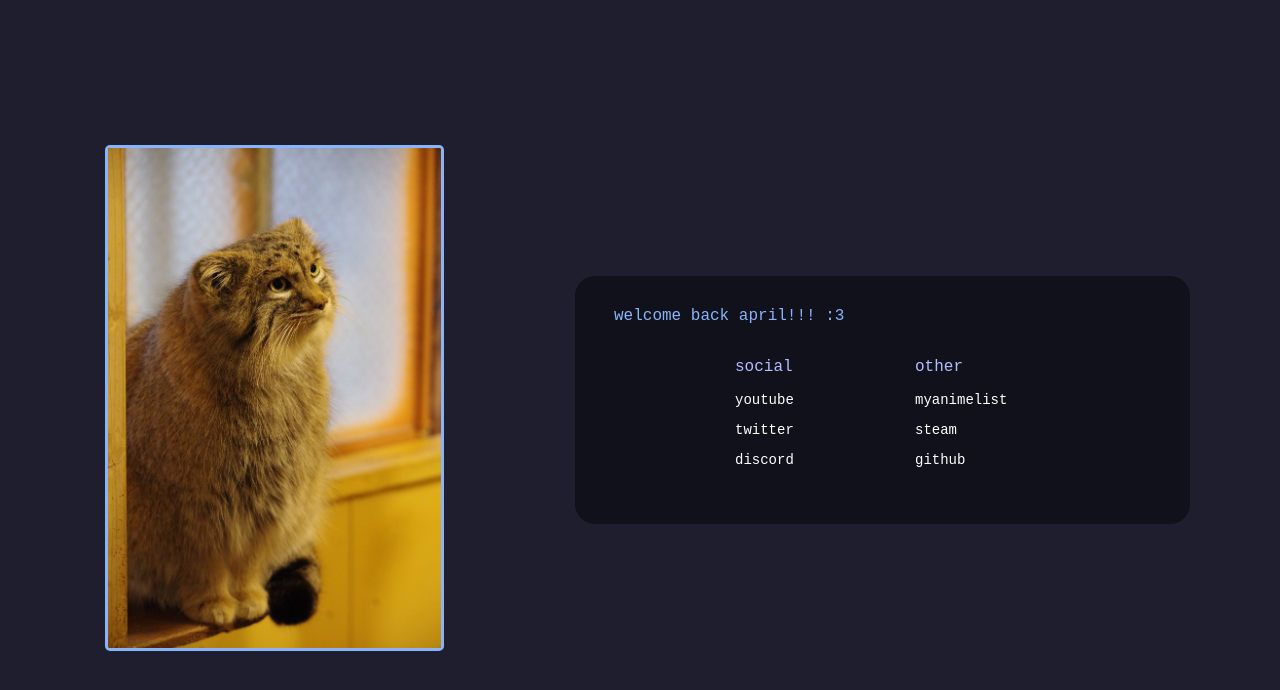
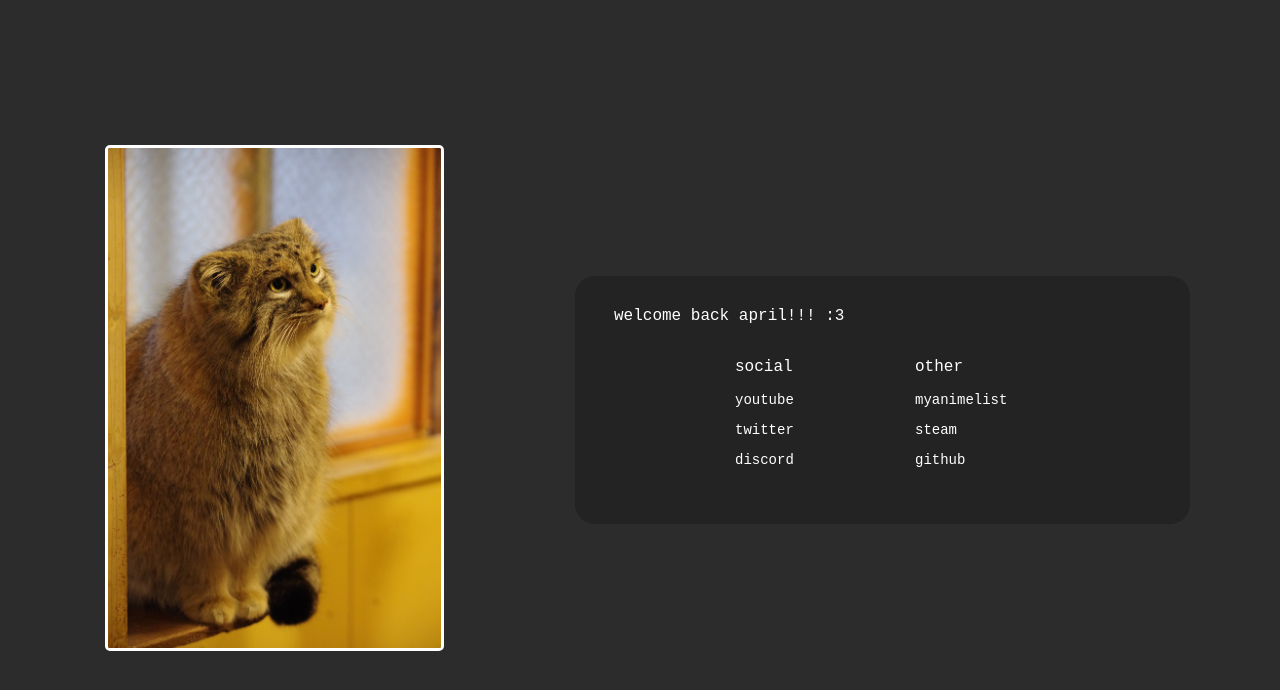
Before and after one commit to nw0p/nw0p.github.io, a plain HTML site: page index.html in a window 1280 px wide. Drawn offline with Linux system fonts and the light colour scheme; a web font is replaced by a local one.

Commit message:
Update style.css

```diff
--- a/style.css
+++ b/style.css
@@ -1,15 +1,15 @@
 @import "https://www.nerdfonts.com/assets/css/webfont.css";
 
 :root {
-    --color-bg: #1e1e2e;
-    --color-fg: #89b4fa;
+    --color-bg: #2C2C2C;
+    --color-fg: #ffffff;
     --color-link: #ffffff;
     --color-link-visited: #ffffff;
     --color-link-hover: #b4befe;
 }
 
 html, body {
-  background-image: radial-gradient(#313244 0.5px, #1e1e2e 0.5px);
+  background-image: radial-gradient(#313244 0.5px, #2C2C2C 0.5px);
   background-size: 10px 10px;
   color: var(--color-fg);
   font-family: "Hurmit Nerd Font", monospace;
@@ -38,7 +38,7 @@ html, body {
 .right {
   grid-area: right;
   width: 100%;
-  background-color: #11111b;
+  background-color: #242323;
   padding-bottom: 30px;
   padding-left: 15px;
   border-radius: 20px;
@@ -84,7 +84,7 @@ html, body {
 .title {
   font-size: 16px;
   padding-bottom: 7.5px;
-  color: #b4befe
+  color: #ffffff
 
 }
 
```
